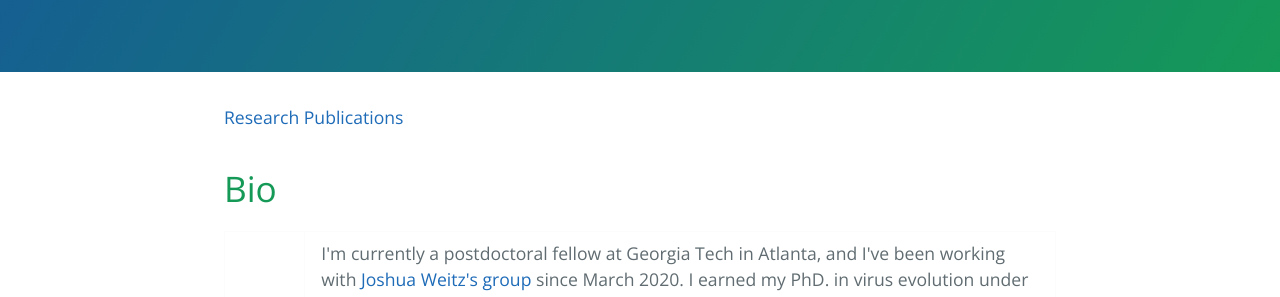
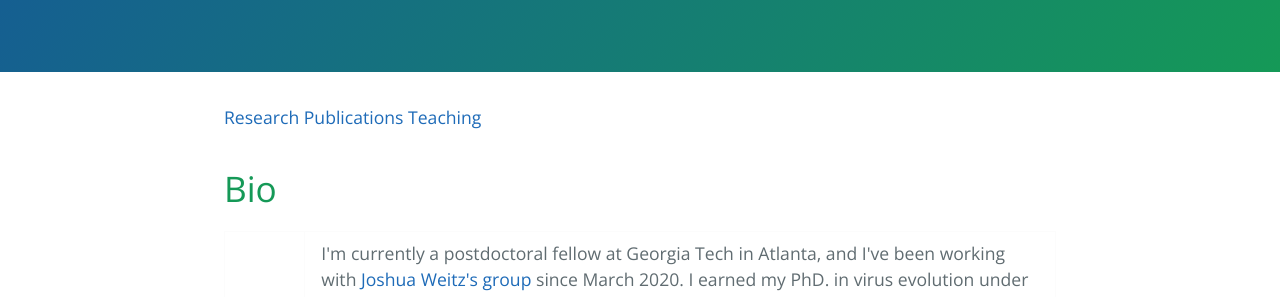
Before and after one commit to aluciasanz/aluciasanz.github.io, a Jekyll site: the page built from index.md, in a window 1280 px wide. Shown: the part 311-608 px from the top of the page. Built offline with Jekyll 4.4.1, drawn with Linux system fonts in a browser that asks for light colours.

Commit message:
Update index.md

```diff
--- a/index.md
+++ b/index.md
@@ -4,6 +4,7 @@ layout: default
 
 [Research](./research.html)
 [Publications](./publications.html)
+[Teaching](./teaching.html)
 
 
 # Bio
```
